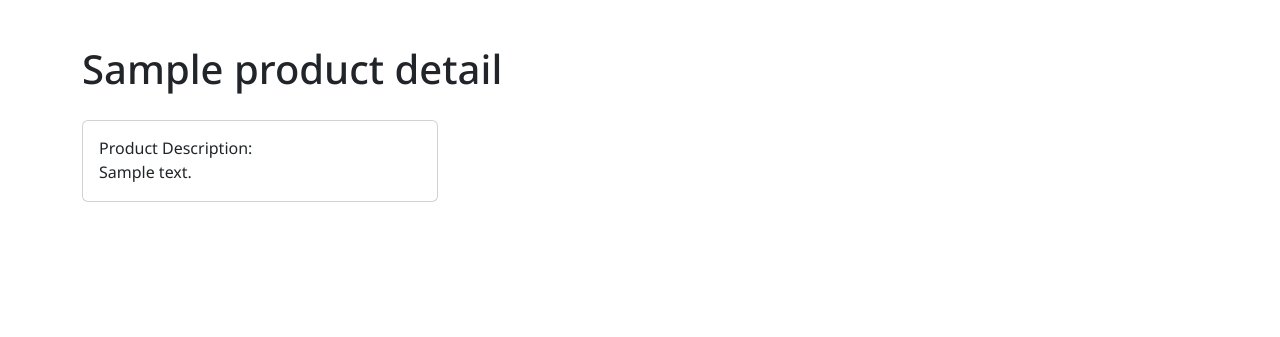
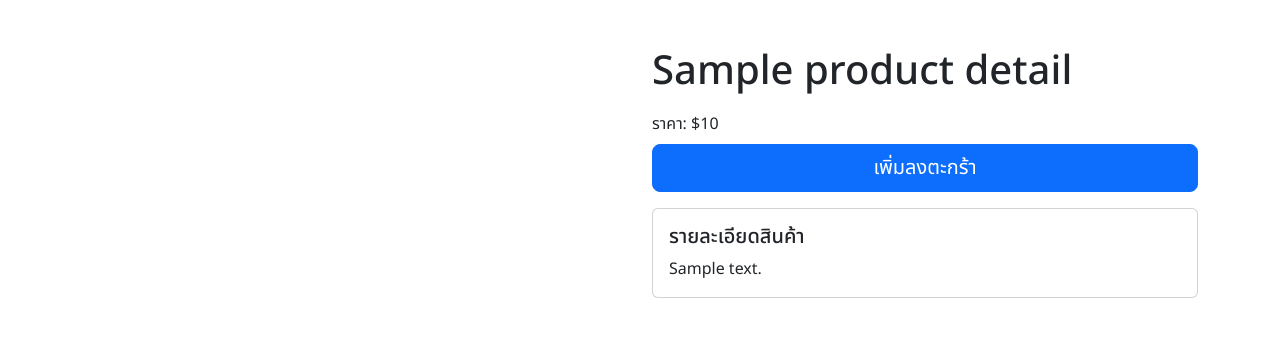
Before and after one commit to KanonratRashomon/ServerSide, a Django app: template Serverside_project/storemanagement/store/templates/product_detail.html in a window 1280 px wide. Shown: the part 56-393 px from the top of the page. Run offline with Django 3.2, Linux system fonts and the light colour scheme; the template is opened without the code that fills it: most values are stand-ins (such as "Sample title", 1, 10 or a date in 2020).

Commit message:
product_detailsEtid1

```diff
--- a/Serverside_project/storemanagement/store/templates/product_detail.html
+++ b/Serverside_project/storemanagement/store/templates/product_detail.html
@@ -19,6 +19,28 @@
     {% include 'nav.html' %}
 
     <div class='container my-5'>
+        <div class='row'>
+            {% comment %} รูปภาพ {% endcomment %}
+            <div class='col-md-6'>
+                <div class='col-3'>
+                </div>
+            </div>
+
+            <div class='col-md-6'>
+                <h1 class='mb-3'>{{product_details.title}}</h1>
+                <p class='price mb-2'>ราคา: ${{product_details.price}}</p>
+                <button class="btn btn-primary btn-lg add-to-cart-btn w-100 mb-3">เพิ่มลงตะกร้า</button>
+                <div class='card mb-3'>
+                    <div class='card-body'>
+                        <h5 class='card-title'>รายละเอียดสินค้า</h5>
+                        <p class='card-text'>{{product_details.description}}</p>
+                </div>
+
+            </div>
+        </div>
+    </div>
+
+    {% comment %} <div class='container my-5'>
         <h1 class='mb-4'>{{product_details.title}}</h1>
         <div class='row'>
         <div class='col-lg-4 col-md-6'>
--- a/Serverside_project/storemanagement/storemanagement/settings.py
+++ b/Serverside_project/storemanagement/storemanagement/settings.py
@@ -80,7 +80,7 @@ DATABASES = {
         'ENGINE': 'django.db.backends.postgresql',
         'NAME': 'game_store_db',
         'USER': 'postgres',
-        'PASSWORD': '4286',
+        'PASSWORD': '2512',
         'HOST': 'localhost',
         'PORT': '5432',
     }
```
Also changed, not shown: other parts of Serverside_project/storemanagement/store/templates/product_detail.html (+1 -1 lines).
